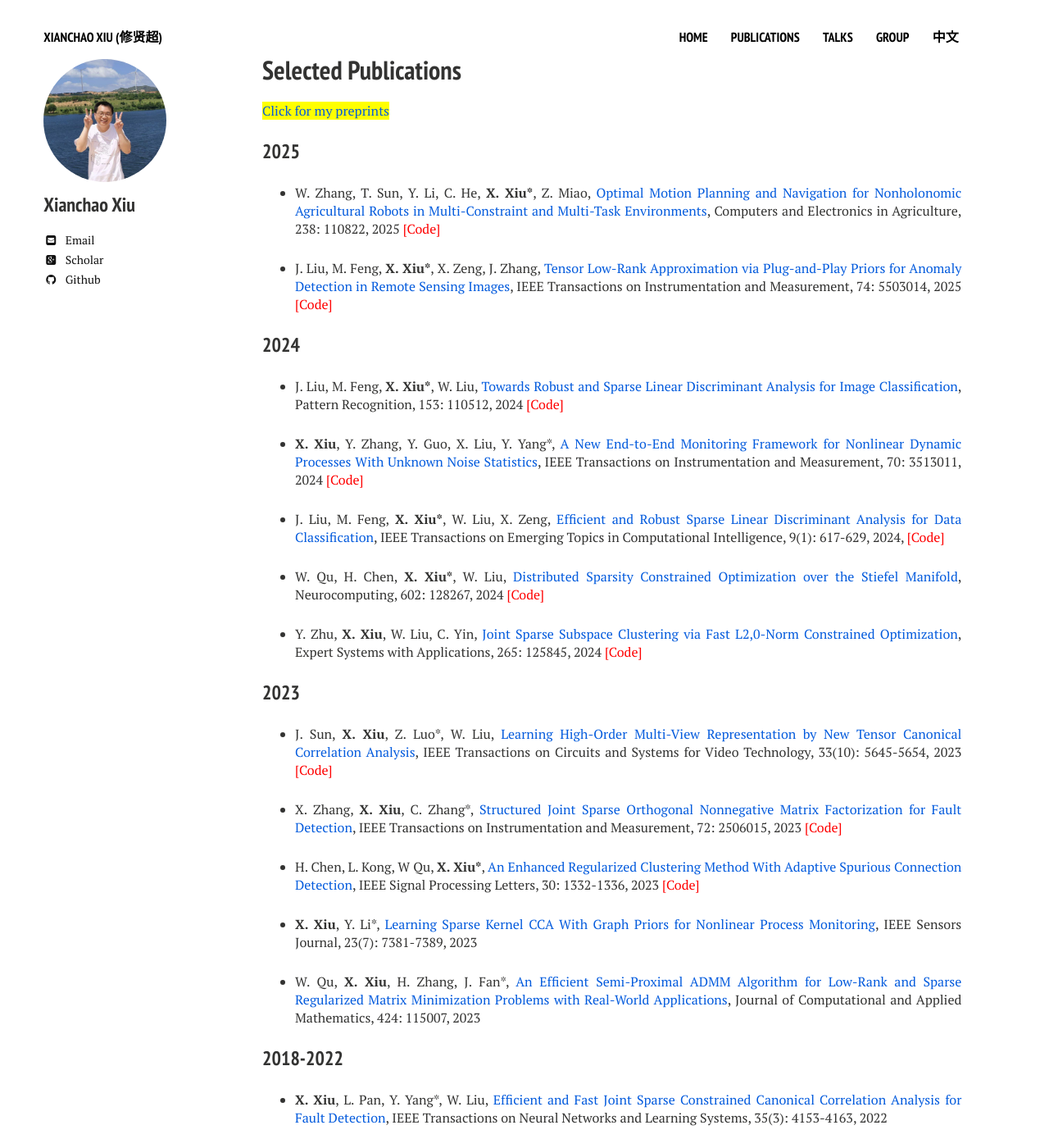
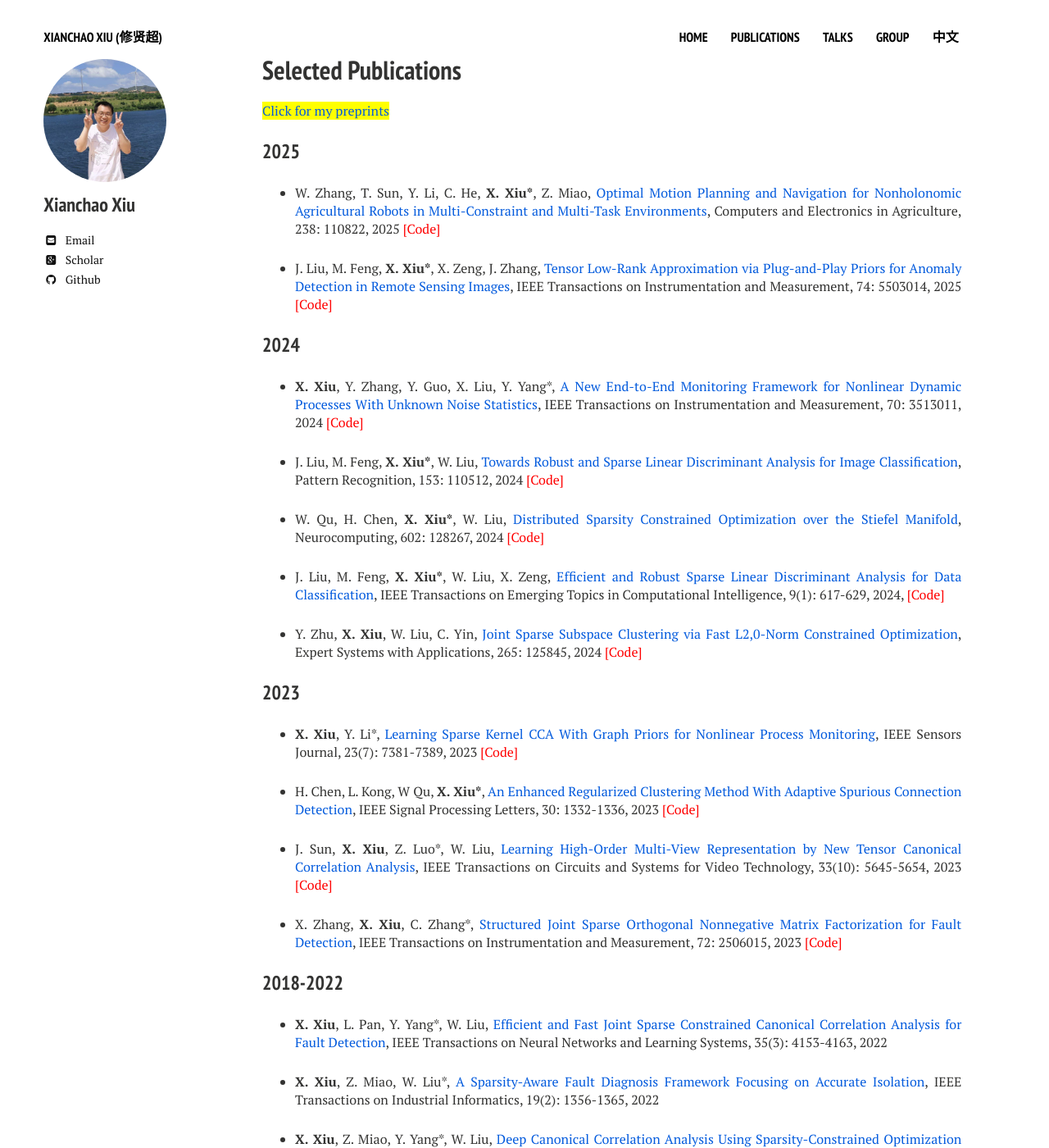
Before and after one commit to xianchaoxiu/xianchaoxiu.github.io, a Jekyll site: the page built from publications/index.md, in a window 1280 px wide and 1400 px high. Shown: the whole window at 82% size. Built offline with Jekyll 4.4.1, drawn with Linux system fonts in a browser that asks for light colours; nearby versions of some CDN libraries.

Commit message:
Update index.md

```diff
--- a/publications/index.md
+++ b/publications/index.md
@@ -22,28 +22,27 @@ share: false
 
 ### 2024
 
+* <b>X. Xiu</b>, Y. Zhang, Y. Guo, X. Liu, Y. Yang*, <a href="https://ieeexplore.ieee.org/abstract/document/10464356" class="textlink" target="_blank">A New End-to-End Monitoring Framework for Nonlinear Dynamic Processes With Unknown Noise Statistics</a>, IEEE Transactions on Instrumentation and Measurement, 70: 3513011, 2024 <a href="https://github.com/xianchaoxiu/DRNN" class="textlink" target="_blank" style="color: red;">[Code]</a>
+
 * J. Liu, M. Feng, <b>X. Xiu*</b>, W. Liu, <a href="https://doi.org/10.1016/j.patcog.2024.110512" class="textlink" target="_blank">Towards Robust and Sparse Linear Discriminant Analysis for Image Classification</a>, Pattern Recognition, 153: 110512, 2024 <a href="https://github.com/EMXlight/RSLDAplus" class="textlink" target="_blank" style="color: red;">[Code]</a>
 
-* <b>X. Xiu</b>, Y. Zhang, Y. Guo, X. Liu, Y. Yang*, <a href="https://ieeexplore.ieee.org/abstract/document/10464356" class="textlink" target="_blank">A New End-to-End Monitoring Framework for Nonlinear Dynamic Processes With Unknown Noise Statistics</a>, IEEE Transactions on Instrumentation and Measurement, 70: 3513011, 2024 <a href="https://github.com/xianchaoxiu/DRNN" class="textlink" target="_blank" style="color: red;">[Code]</a>
+* W. Qu, H. Chen, <b>X. Xiu*</b>, W. Liu, <a href="https://doi.org/10.1016/j.neucom.2024.128267" class="textlink" target="_blank">Distributed Sparsity Constrained Optimization over the Stiefel Manifold</a>, Neurocomputing, 602: 128267, 2024 <a href="https://github.com/wtqu/DREAM" class="textlink" target="_blank" style="color: red;">[Code]</a>
 
 * J. Liu, M. Feng, <b>X. Xiu*</b>, W. Liu, X. Zeng, <a href="https://doi.org/10.1016/j.patcog.2024.110512" class="textlink" target="_blank">Efficient and Robust Sparse Linear Discriminant Analysis for Data Classification</a>, IEEE Transactions on Emerging Topics in Computational Intelligence, 9(1): 617-629, 2024, <a href="https://github.com/EMXlight/ERSLDA" class="textlink" target="_blank" style="color: red;">[Code]</a>
-
-* W. Qu, H. Chen, <b>X. Xiu*</b>, W. Liu, <a href="https://doi.org/10.1016/j.neucom.2024.128267" class="textlink" target="_blank">Distributed Sparsity Constrained Optimization over the Stiefel Manifold</a>, Neurocomputing, 602: 128267, 2024 <a href="https://github.com/wtqu/DREAM" class="textlink" target="_blank" style="color: red;">[Code]</a>
 
 * Y. Zhu, <b>X. Xiu</b>, W. Liu, C. Yin, <a href="https://doi.org/10.1016/j.eswa.2024.125845" class="textlink" target="_blank">Joint Sparse Subspace Clustering via Fast L2,0-Norm Constrained Optimization</a>, Expert Systems with Applications, 265: 125845, 2024 <a href="https://github.com/zhudafa/JSSC" class="textlink" target="_blank" style="color: red;">[Code]</a>
 
 
 ### 2023
 
+* <b>X. Xiu</b>, Y. Li*, <a href="https://ieeexplore.ieee.org/abstract/document/10050438" class="textlink" target="_blank">Learning Sparse Kernel CCA With Graph Priors for Nonlinear Process Monitoring</a>, IEEE Sensors Journal, 23(7): 7381-7389, 2023  <a href="https://github.com/xianchaoxiu/JSKCCA-GL" class="textlink" target="_blank" style="color: red;">[Code]</a>
+
+* H. Chen, L. Kong, W Qu, <b>X. Xiu*</b>, <a href="https://ieeexplore.ieee.org/abstract/document/10252040" class="textlink" target="_blank">An Enhanced Regularized Clustering Method With Adaptive Spurious Connection Detection</a>, IEEE Signal Processing Letters, 30: 1332-1336, 2023 <a href="https://github.com/xianchaoxiu/ERC" class="textlink" target="_blank" style="color: red;">[Code]</a>
+
 * J. Sun, <b>X. Xiu</b>, Z. Luo*, W. Liu, <a href="https://ieeexplore.ieee.org/abstract/document/10091146" class="textlink" target="_blank">Learning High-Order Multi-View Representation by New Tensor Canonical Correlation Analysis</a>, IEEE Transactions on Circuits and Systems for Video Technology, 33(10): 5645-5654, 2023  <a href="https://github.com/xianchaoxiu/TCCA" class="textlink" target="_blank" style="color: red;">[Code]</a>
 
 * X. Zhang, <b>X. Xiu</b>, C. Zhang*, <a href="https://ieeexplore.ieee.org/abstract/document/10036023" class="textlink" target="_blank">Structured Joint Sparse Orthogonal Nonnegative Matrix Factorization for Fault Detection</a>, IEEE Transactions on Instrumentation and Measurement, 72: 2506015, 2023  <a href="https://github.com/xianchaoxiu/SJSONMF" class="textlink" target="_blank" style="color: red;">[Code]</a>
 
-* H. Chen, L. Kong, W Qu, <b>X. Xiu*</b>, <a href="https://ieeexplore.ieee.org/abstract/document/10252040" class="textlink" target="_blank">An Enhanced Regularized Clustering Method With Adaptive Spurious Connection Detection</a>, IEEE Signal Processing Letters, 30: 1332-1336, 2023 <a href="https://github.com/xianchaoxiu/ERC" class="textlink" target="_blank" style="color: red;">[Code]</a>
-
-* <b>X. Xiu</b>, Y. Li*, <a href="https://ieeexplore.ieee.org/abstract/document/10050438" class="textlink" target="_blank">Learning Sparse Kernel CCA With Graph Priors for Nonlinear Process Monitoring</a>, IEEE Sensors Journal, 23(7): 7381-7389, 2023
-
-* W. Qu, <b>X. Xiu</b>, H. Zhang, J. Fan*, <a href="https://doi.org/10.1016/j.cam.2022.115007" class="textlink" target="_blank">An Efficient Semi-Proximal ADMM Algorithm for Low-Rank and Sparse Regularized Matrix Minimization Problems with Real-World Applications</a>, Journal of Computational and Applied Mathematics, 424: 115007, 2023
 
 
 ### 2018-2022
```
